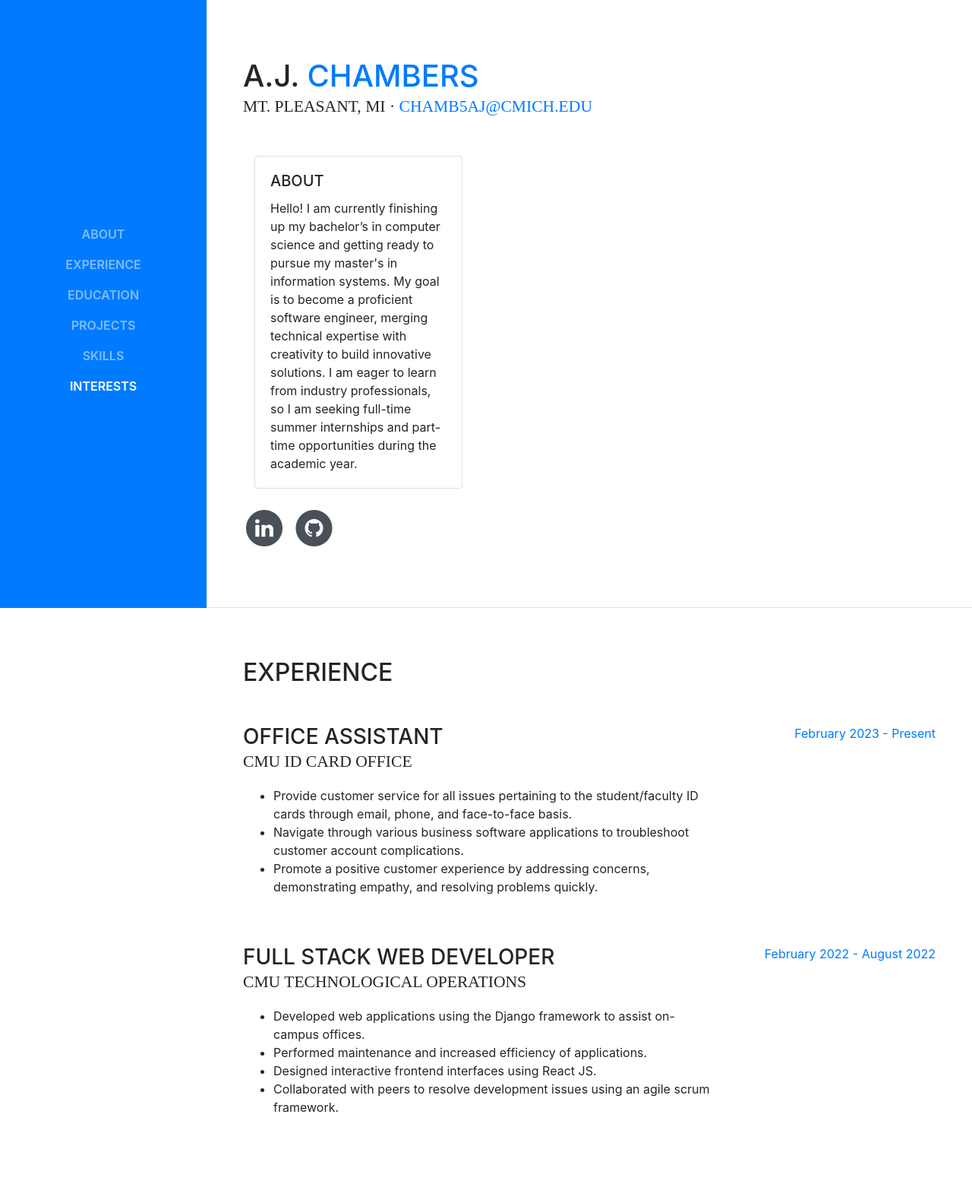
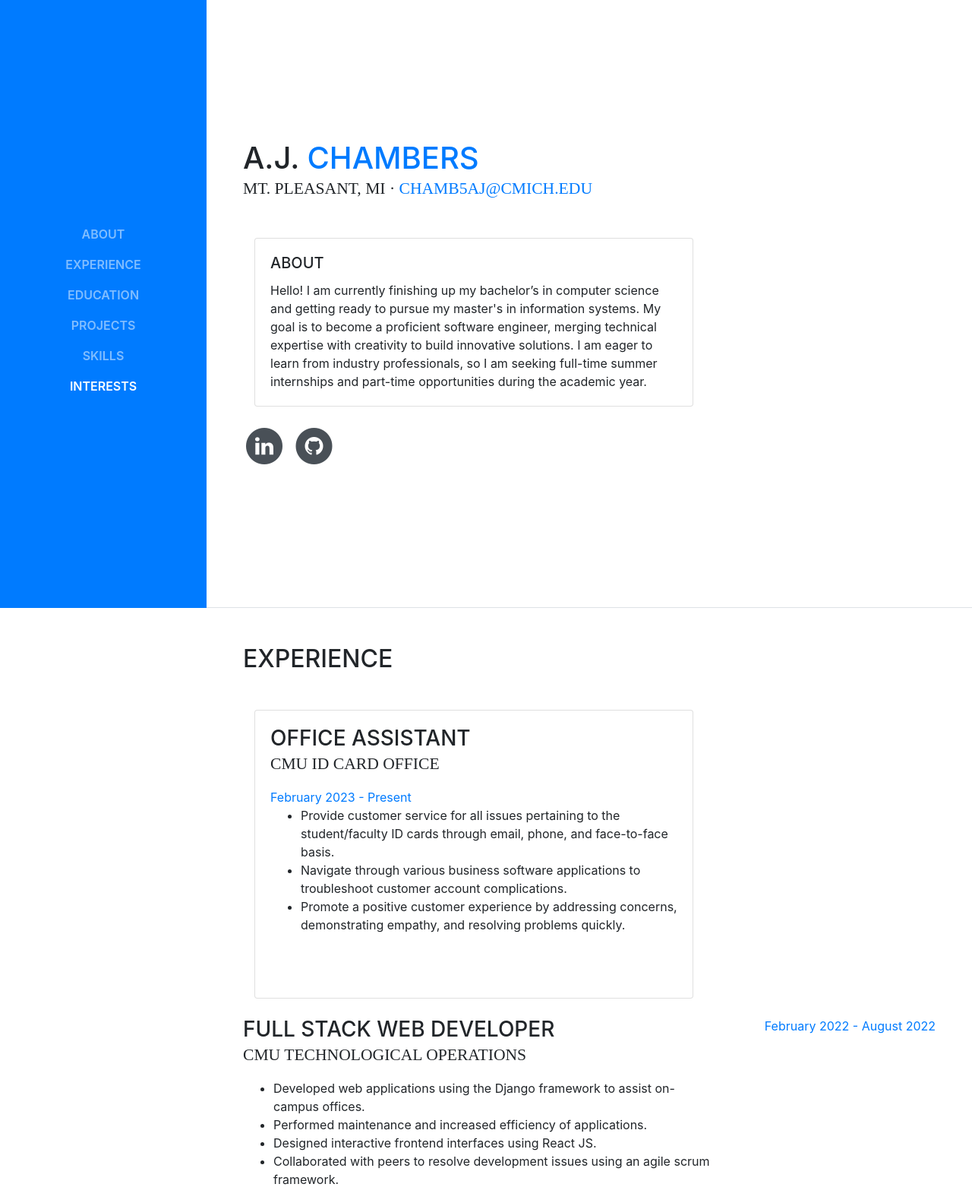
Before and after one commit to ajchambers/portfolio, a website with bundled scripts: page index.html in a window 1280 px wide. Shown: the top 1583 px of the page at 76% size. Built offline with nearby package versions, Linux system fonts and the light colour scheme; a web font is replaced by a local one.

Commit message:
testing wide cards

```diff
--- a/index.html
+++ b/index.html
@@ -70,7 +70,7 @@
           <div class="subheading mb-5">Mt. Pleasant, MI ·
             <a href="mailto:chamb5aj@cmich.edu">chamb5aj@cmich.edu</a>
           </div>
-          <div class="col-md-4 mb-4">
+          <div class="col-md-8 mb-4">
             <div class="card">
               <!-- <img class="card-img-top" src="img/fastigium_screenshot.png" alt="Screenshot of Fastigium"> -->
               <div class="card-body">
@@ -104,20 +104,29 @@
         <div class="my-auto">
           <h2 class="mb-5">Experience</h2>
 
+          <div class="col-md-8 mb-4">
+            <div class="card">
+              <div class="card-body">
+
                 <div class="resume-item d-flex flex-column flex-md-row mb-5">
                   <div class="resume-content mr-auto">
                     <h3 class="mb-0">Office Assistant</h3>
                     <div class="subheading mb-3">CMU ID Card Office</div>
+                    <span class="text-primary">February 2023 - Present</span>
                     <ul>
                       <li>Provide customer service for all issues pertaining to the student/faculty ID cards through email, phone, and face-to-face basis. </li>
                       <li>Navigate through various business software applications to troubleshoot customer account complications.</li>
                       <li>Promote a positive customer experience by addressing concerns, demonstrating empathy, and resolving problems quickly.</li>
                     </ul>
                   </div>
-            <div class="resume-date text-md-right">
-              <span class="text-primary">February 2023 - Present</span>
+                </div>
+
+
               </div>
             </div>
+          </div>
+
+
 
           <div class="resume-item d-flex flex-column flex-md-row mb-5">
             <div class="resume-content mr-auto">
```
Lines whose indentation alone changed are shown as unchanged.
